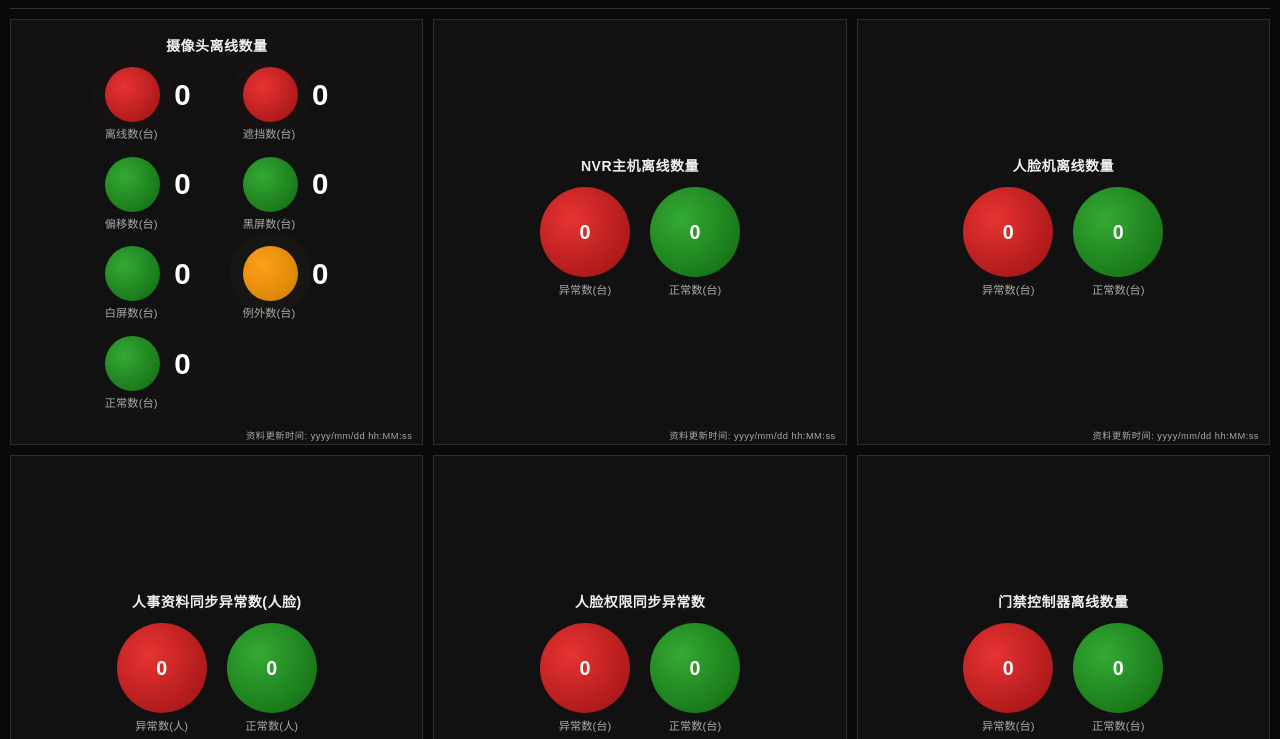
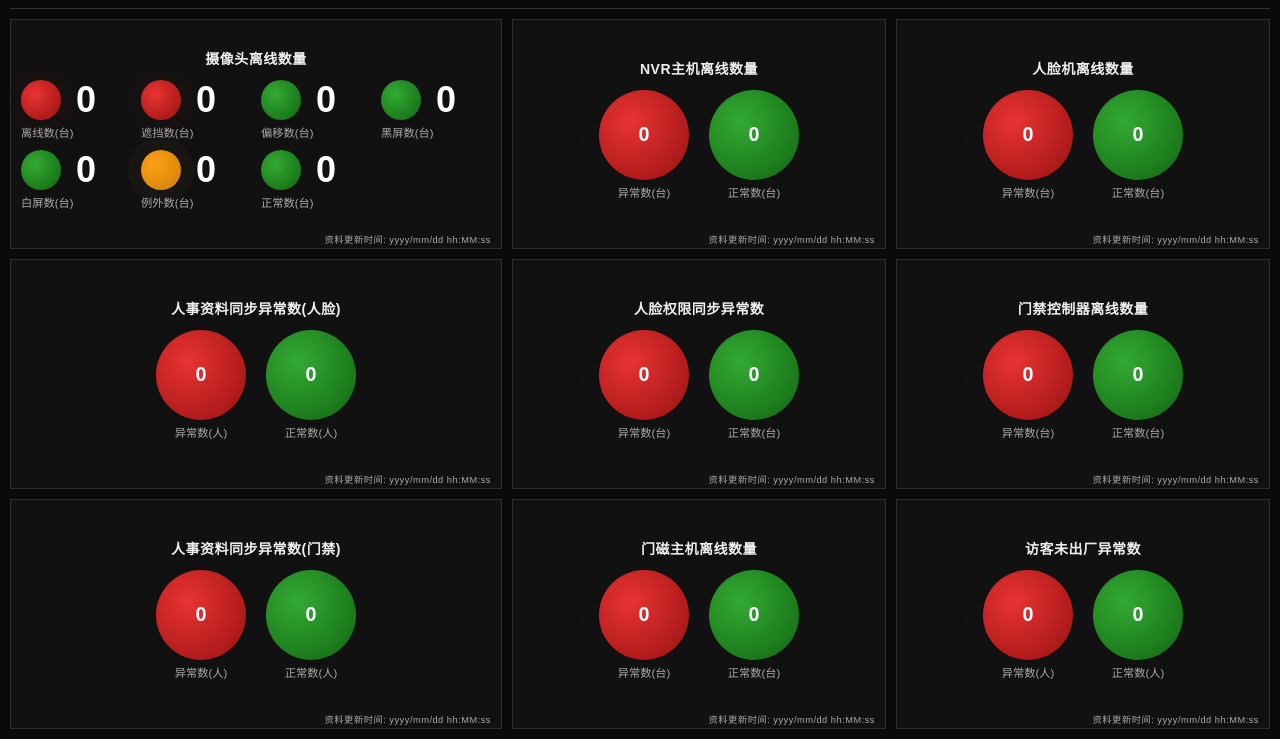
Before and after one commit to KayXCrypto/newP, a plain HTML site: page index.html in a window 1280 px wide. Shown: the part 61-800 px from the top of the page. Drawn offline with Linux system fonts and the light colour scheme; files that its build step writes are made by us from their sources; a script that the page names is missing; files whose address does not match are found by name.

Commit message:
Update index.css

```diff
--- a/index.css
+++ b/index.css
@@ -572,47 +572,52 @@ body {
    còn số (text của phần tử) tự nằm bên phải.
    ══════════════════════════════════════════════════════════ */
 .card-camera .circles-row {
-  display: grid;
-  grid-template-columns: repeat(2, auto);
-  justify-content: center;
-  gap: calc(6px + 1.2vh) calc(20px + 2.5vw);
-  margin-bottom: 14px;
+    display: grid;
+    grid-template-columns: repeat(4, 1fr);
+    gap: 10px 10px;
+    width: 100%;
+    justify-items: center;
+    align-items: start;
 }
 
 .card-camera .circle-wrap {
-  align-items: flex-start;
-  /* nhãn thẳng mép trái với vòng tròn */
-  gap: 3px;
+    display:flex;
+    flex-direction:column;
+    align-items:flex-start;
+    min-width:110px;
 }
 
 /* Ô chứa: bỏ nền tròn, xếp ngang [vòng tròn][số] */
 .card-camera .circle {
-  width: auto;
-  height: auto;
-  min-width: 0;
-  min-height: 0;
-  max-width: none;
-  max-height: none;
-  border-radius: 0;
-  background: none !important;
-  box-shadow: none !important;
-  transform: none !important;
-  animation: none !important;
-  text-decoration: none !important;
-  justify-content: flex-start;
-  gap: calc(8px + 0.5vw);
-  font-size: calc(18px + 0.9vw);
-  line-height: 1;
+    display:flex;
+    flex-direction:row;
+    align-items:center;
+    justify-content:flex-start;
+    gap:15px;
+
+    width:auto;
+    height:auto;
+    min-width:auto;
+    min-height:auto;
+    max-width:none;
+    max-height:none;
+
+    background:none !important;
+    border-radius:0;
+    box-shadow:none !important;
+
+    font-size:36px;
+    font-weight:bold;
+    line-height:1;
 }
 
 /* Vòng tròn màu (cùng gradient với các card khác) */
 .card-camera .circle::before {
-  content: '';
-  flex: 0 0 auto;
-  width: clamp(30px, min(5vw, 8.5vh), 55px);
-  height: clamp(30px, min(5vw, 8.5vh), 55px);
-  border-radius: 50%;
-  transition: transform 0.15s;
+    content:'';
+    width:40px;
+    height:40px;
+    border-radius:50%;
+    flex-shrink:0;
 }
 
 .card-camera .circle.abnormal::before {
@@ -1014,3 +1019,24 @@ body {
   background: rgba(255, 255, 255, 0.25);
   color: #fff;
 }
+/* Có lỗi => đỏ */
+.card-camera .circle.rotated::before,
+.card-camera .circle.black::before,
+.card-camera .circle.white::before {
+    background: radial-gradient(circle at 35% 35%, #e83333, #991111);
+    --ring: rgba(220,50,50,.55);
+}
+/* = 0 thì xanh */
+.card-camera .circle.rotated.is-zero::before,
+.card-camera .circle.black.is-zero::before,
+.card-camera .circle.white.is-zero::before,
+.card-camera .circle.abnormal.is-zero::before,
+.card-camera .circle.covered.is-zero::before,
+.card-camera .circle.exception.is-zero::before {
+    background: radial-gradient(circle at 35% 35%, #33aa33, #116611) !important;
+}
+.card-camera .circle.rotated:not(.is-zero)::before,
+.card-camera .circle.black:not(.is-zero)::before,
+.card-camera .circle.white:not(.is-zero)::before {
+    animation: cam-ring 2s infinite;
+}
```
